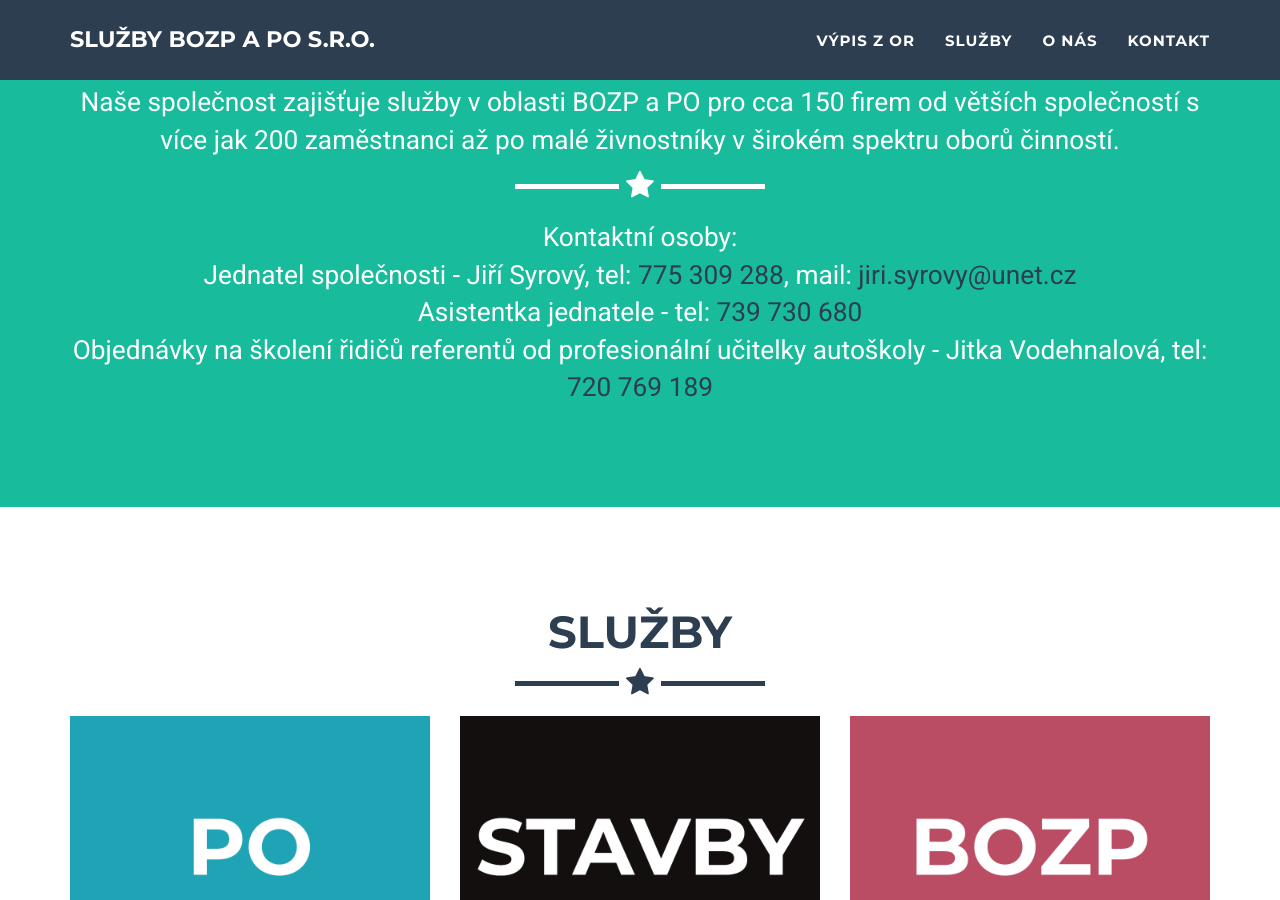
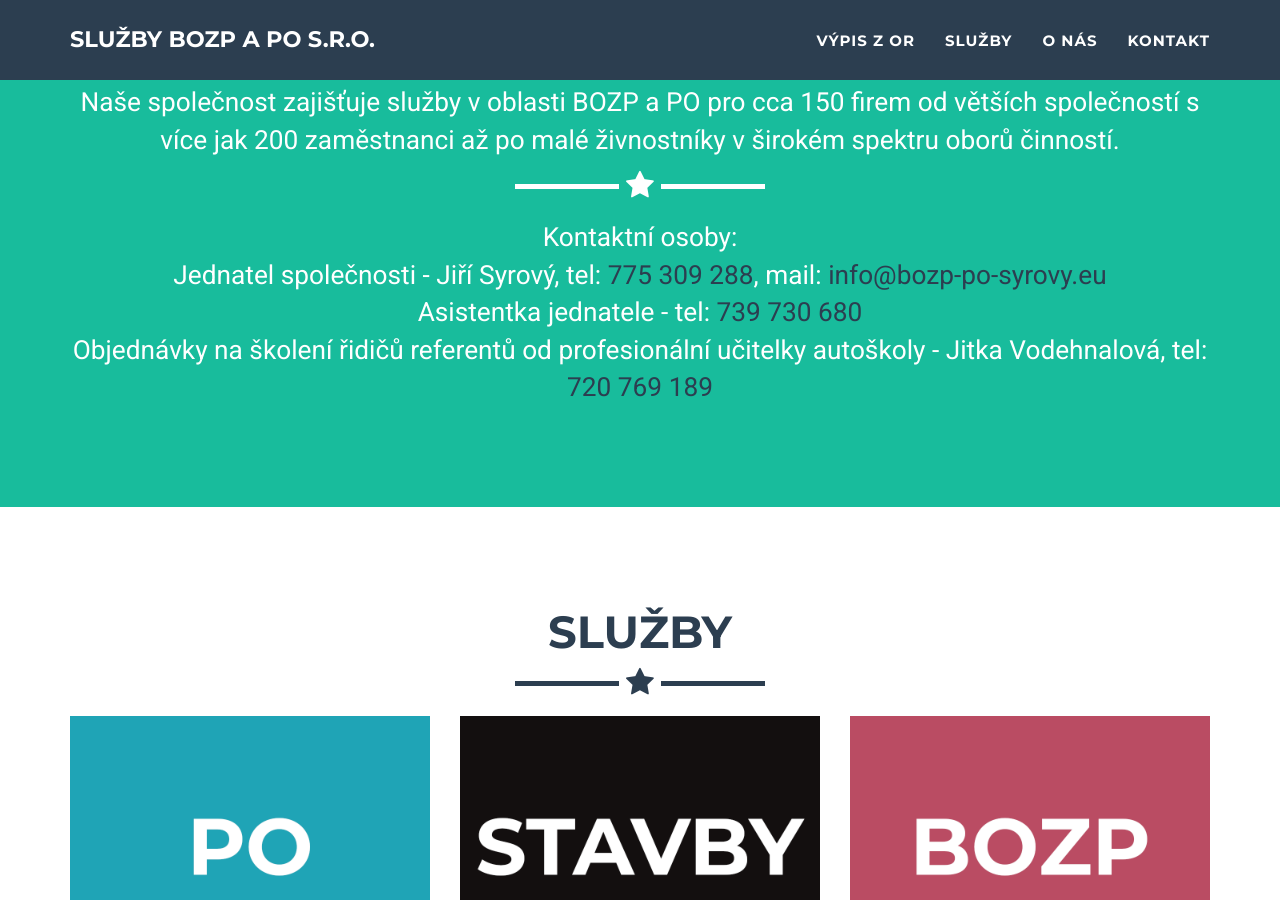
Before and after one commit to jsyrovy/bozp-po-syrovy.eu, a Jekyll site: the page built from index.html, in a window 1280 px wide and 900 px high, scrolled down 392 px. Built offline with Jekyll 4.4.1, drawn with Linux system fonts in a browser that asks for light colours; some of the changed text lies outside the part shown.

Commit message:
Zmena mailu

```diff
--- a/_config.yml
+++ b/_config.yml
@@ -28,7 +28,7 @@ address:
   - line: Jiří Syrový
   - line: Prokopa Velikého 718
   - line: Vysoké Mýto
-  - line: <a href="mailto:jiri.syrovy@unet.cz" style="color:white;">jiri.syrovy@unet.cz</a>
+  - line: <a href="mailto:info@bozp-po-syrovy.eu" style="color:white;">info@bozp-po-syrovy.eu</a>
   - line: <a href="tel:+420775309288" style="color:white;">775 309 288</a>
 
 # Build settings
--- a/_includes/header.html
+++ b/_includes/header.html
@@ -12,7 +12,7 @@
                         <span class="skills">
                             Kontaktní osoby:
                             <br>
-                            Jednatel společnosti - Jiří Syrový, tel: <a href="tel:+420775309288" style="color: #{{ site.color.secondary }};">775 309 288</a>, mail: <a href="mailto:jiri.syrovy@unet.cz" style="color: #{{ site.color.secondary }};">jiri.syrovy@unet.cz</a>
+                            Jednatel společnosti - Jiří Syrový, tel: <a href="tel:+420775309288" style="color: #{{ site.color.secondary }};">775 309 288</a>, mail: <a href="mailto:info@bozp-po-syrovy.eu" style="color: #{{ site.color.secondary }};">info@bozp-po-syrovy.eu</a>
                             <br>
                             Asistentka jednatele - tel: <a href="tel:+420739730680" style="color: #{{ site.color.secondary }};">739 730 680</a>
                             <br>
```
